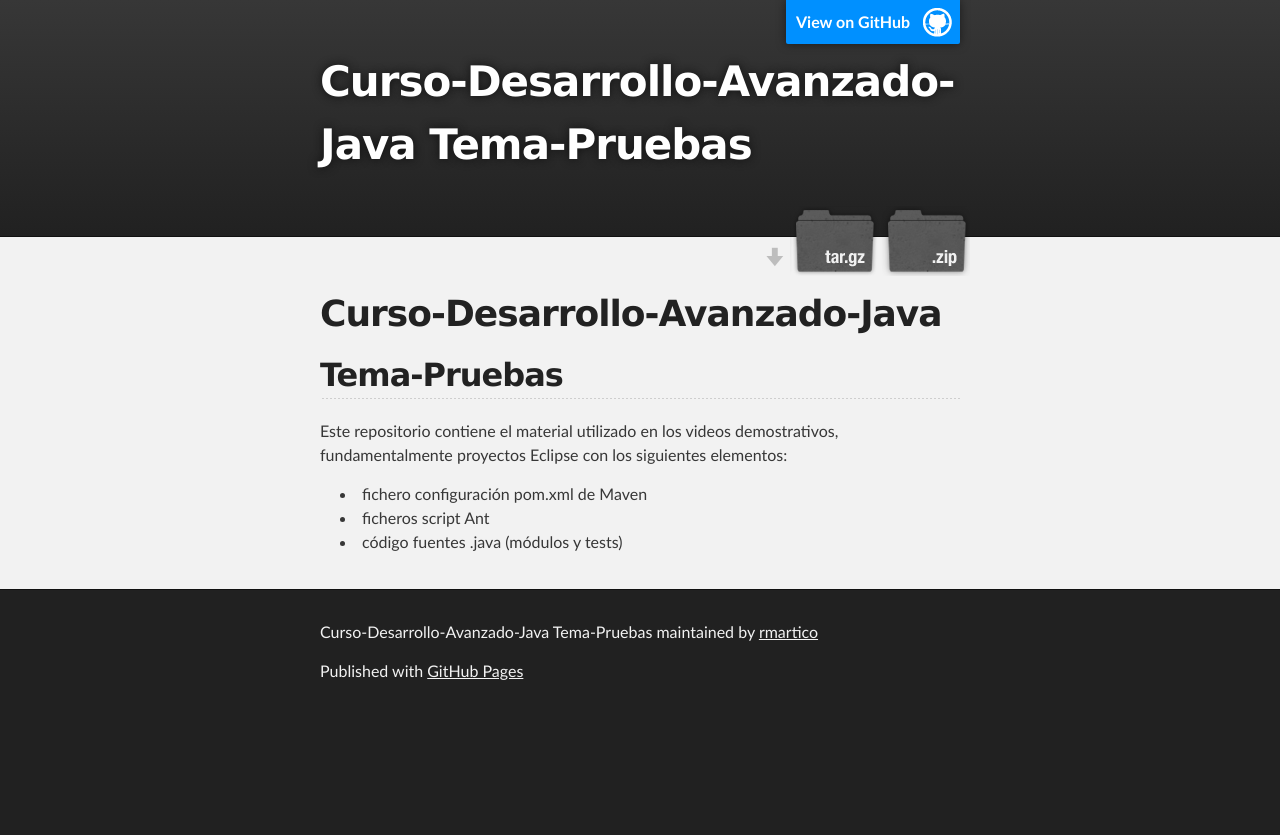
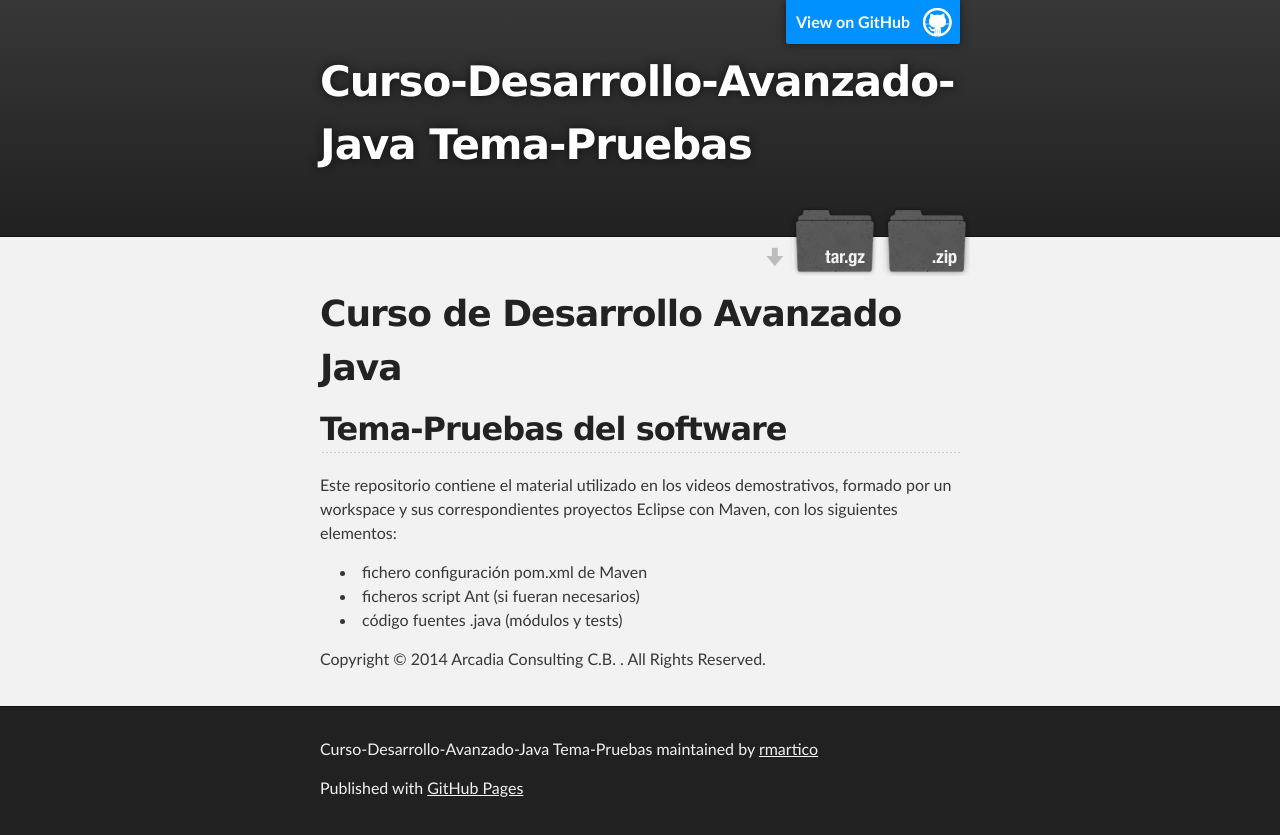
Before and after one commit to rmartico/Curso-Desarrollo-Avanzado-Java-Tema-Pruebas, a plain HTML site: page index.html in a window 1280 px wide. Before the commit the page ends 800 px from the top, so only its background shows below. Drawn offline with Linux system fonts and the light colour scheme.

Commit message:
Create gh-pages branch via GitHub

```diff
--- a/index.html
+++ b/index.html
@@ -32,18 +32,18 @@
     <div id="main_content_wrap" class="outer">
       <section id="main_content" class="inner">
         <h1>
-<a name="curso-desarrollo-avanzado-java" class="anchor" href="#curso-desarrollo-avanzado-java"><span class="octicon octicon-link"></span></a>Curso-Desarrollo-Avanzado-Java</h1>
+<a name="curso-de-desarrollo-avanzado-java" class="anchor" href="#curso-de-desarrollo-avanzado-java"><span class="octicon octicon-link"></span></a>Curso de Desarrollo Avanzado Java</h1>
 
 <h2>
-<a name="tema-pruebas" class="anchor" href="#tema-pruebas"><span class="octicon octicon-link"></span></a>Tema-Pruebas</h2>
+<a name="tema-pruebas-del-software" class="anchor" href="#tema-pruebas-del-software"><span class="octicon octicon-link"></span></a>Tema-Pruebas del software</h2>
 
-<p>Este repositorio contiene el material utilizado en los videos demostrativos, fundamentalmente proyectos Eclipse con los siguientes elementos:</p>
+<p>Este repositorio contiene el material utilizado en los videos demostrativos, formado por un workspace y sus correspondientes proyectos Eclipse con Maven, con los siguientes elementos:</p>
 
 <ul>
 <li>fichero configuración pom.xml de Maven</li>
-<li>ficheros script Ant </li>
+<li>ficheros script Ant (si fueran necesarios) </li>
 <li>código fuentes .java (módulos y tests)</li>
-</ul>
+</ul><p>Copyright ©  2014 Arcadia Consulting C.B. . All Rights Reserved.</p>
       </section>
     </div>
 
--- a/params.json
+++ b/params.json
@@ -1 +1 @@
-{"name":"Curso-Desarrollo-Avanzado-Java Tema-Pruebas","tagline":"","body":"Curso-Desarrollo-Avanzado-Java\r\n==============================\r\n\r\nTema-Pruebas\r\n------------\r\n\r\nEste repositorio contiene el material utilizado en los videos demostrativos, fundamentalmente proyectos Eclipse con los siguientes elementos:\r\n\r\n* fichero configuración pom.xml de Maven\r\n* ficheros script Ant \r\n* código fuentes .java (módulos y tests)\r\n\r\n","google":"","note":"Don't delete this file! It's used internally to help with page regeneration."}
+{"name":"Curso-Desarrollo-Avanzado-Java Tema-Pruebas","tagline":"","body":"Curso de Desarrollo Avanzado Java\r\n=================================\r\n\r\nTema-Pruebas del software\r\n-------------------------\r\n\r\nEste repositorio contiene el material utilizado en los videos demostrativos, formado por un workspace y sus correspondientes proyectos Eclipse con Maven, con los siguientes elementos:\r\n\r\n* fichero configuración pom.xml de Maven\r\n* ficheros script Ant (si fueran necesarios) \r\n* código fuentes .java (módulos y tests)\r\n\r\nCopyright &#169;  2014 Arcadia Consulting C.B. . All Rights Reserved.\r\n","google":"","note":"Don't delete this file! It's used internally to help with page regeneration."}
```
